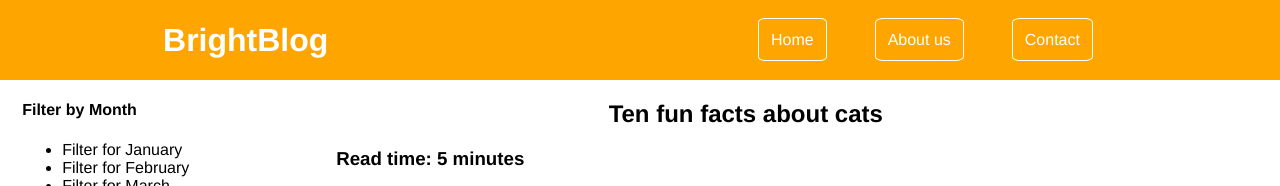
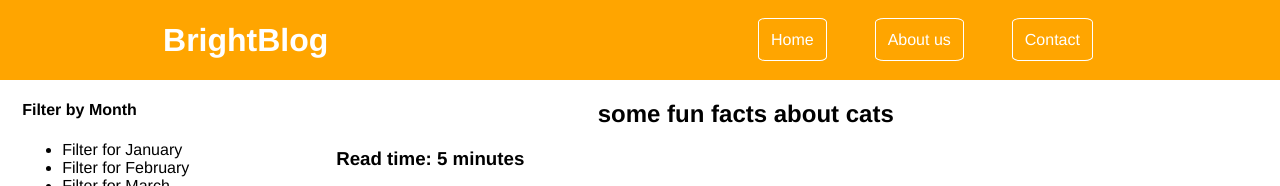
Before and after one commit to sabrinamohamedd/sabrinamohamedd.github.io, a plain HTML site: page index.html in a window 1280 px wide. Shown: the top 186 px of the page. Drawn offline with Linux system fonts and the light colour scheme; no server answers.

Commit message:
Update index.html

```diff
--- a/index.html
+++ b/index.html
@@ -54,7 +54,7 @@
             <article>
                 <header>
                     <!--Article's header goes here-->
-                    <h2> Ten fun facts about cats</h2>
+                    <h2> some fun facts about cats</h2>
                     <h3>Read time: 5 minutes</h3>
                 </header>
                 <main>
```
